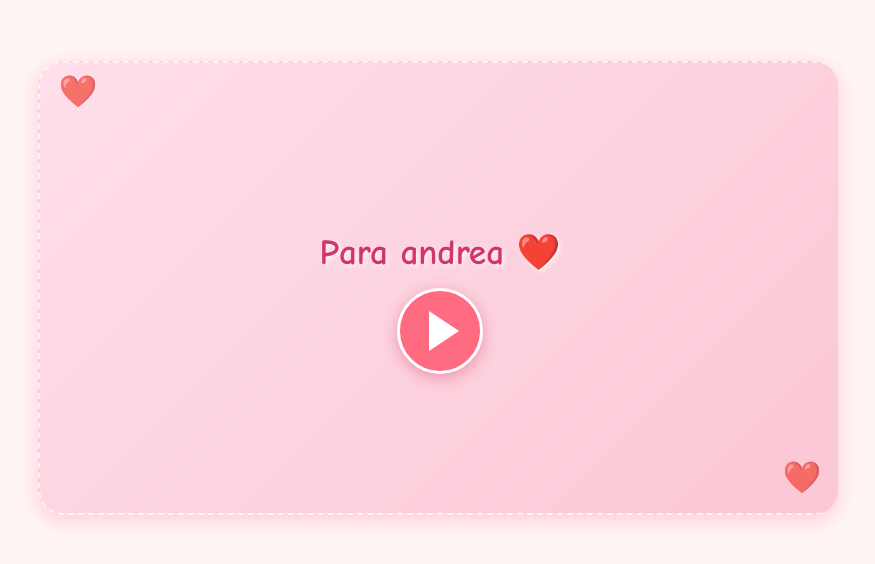
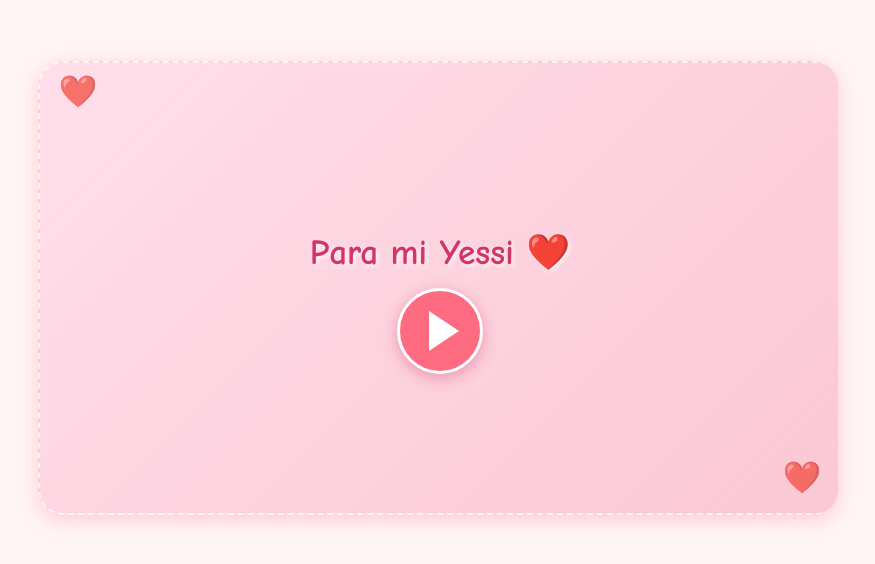
Before and after one commit to Jhoneydaniel/Tommy1, a plain HTML site: page index.html in a window 1280 px wide. Shown: the part 112-676 px from the top of the page, without its empty margins (202-1077 px from the left). Drawn offline with Linux system fonts and the light colour scheme.

Commit message:
Update index.html

```diff
--- a/index.html
+++ b/index.html
@@ -3,7 +3,7 @@
 <head>
     <meta charset="UTF-8">
     <meta name="viewport" content="width=device-width, initial-scale=1.0">
-    <title>Para Mi Yessi❤️</title>
+    <title>Para Mi Yessica ❤️</title>
     <style>
         body {
             margin: 0;
@@ -142,7 +142,7 @@
             <div class="hearts heart1">❤️</div>
             <div class="hearts heart2">❤️</div>
             <div class="card-content">
-                <h2>Para andrea ❤️</h2>
+                <h2>Para mi Yessi ❤️</h2>
                 <div class="play-button"></div>
             </div>
         </div>
```
